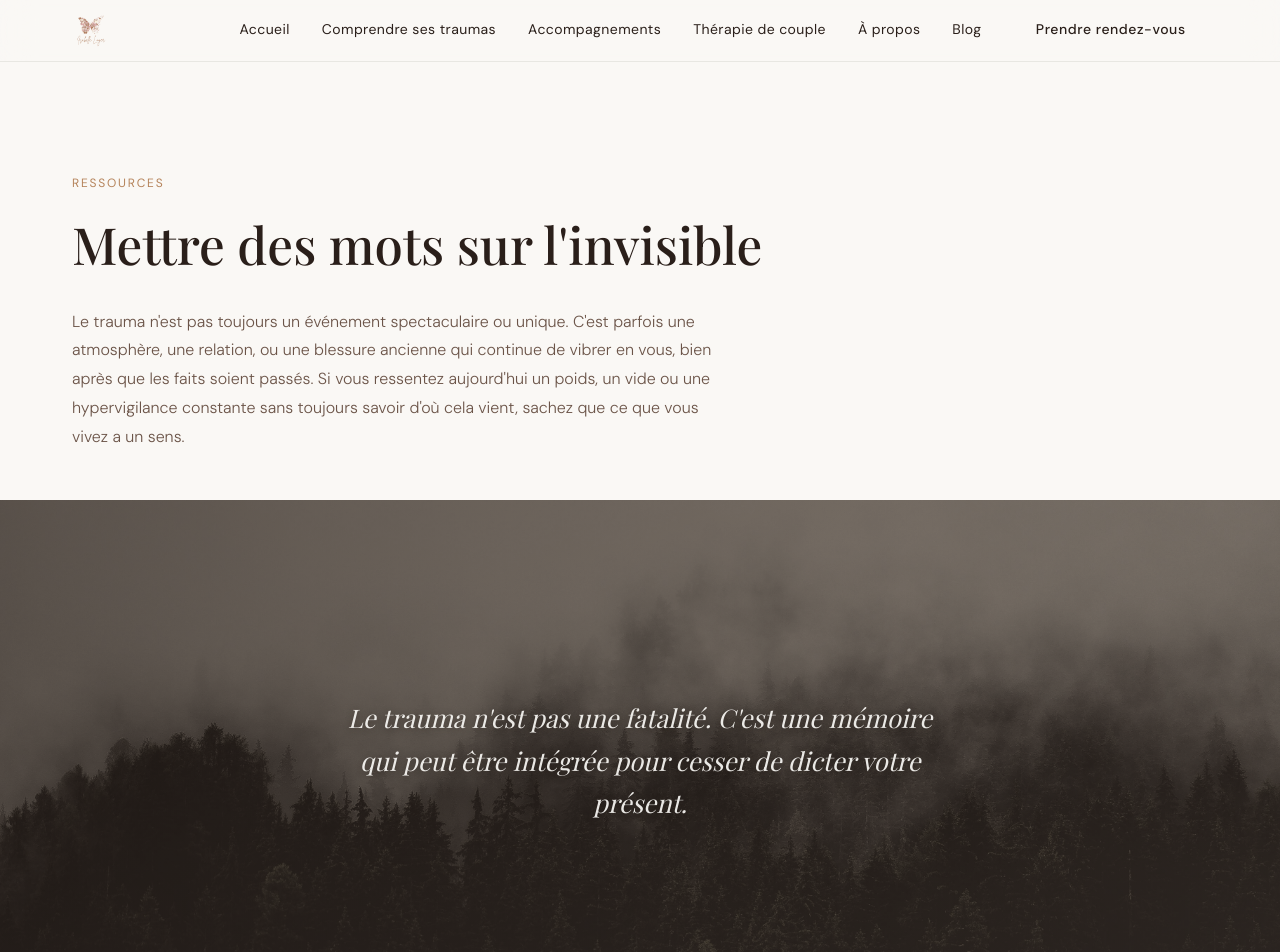
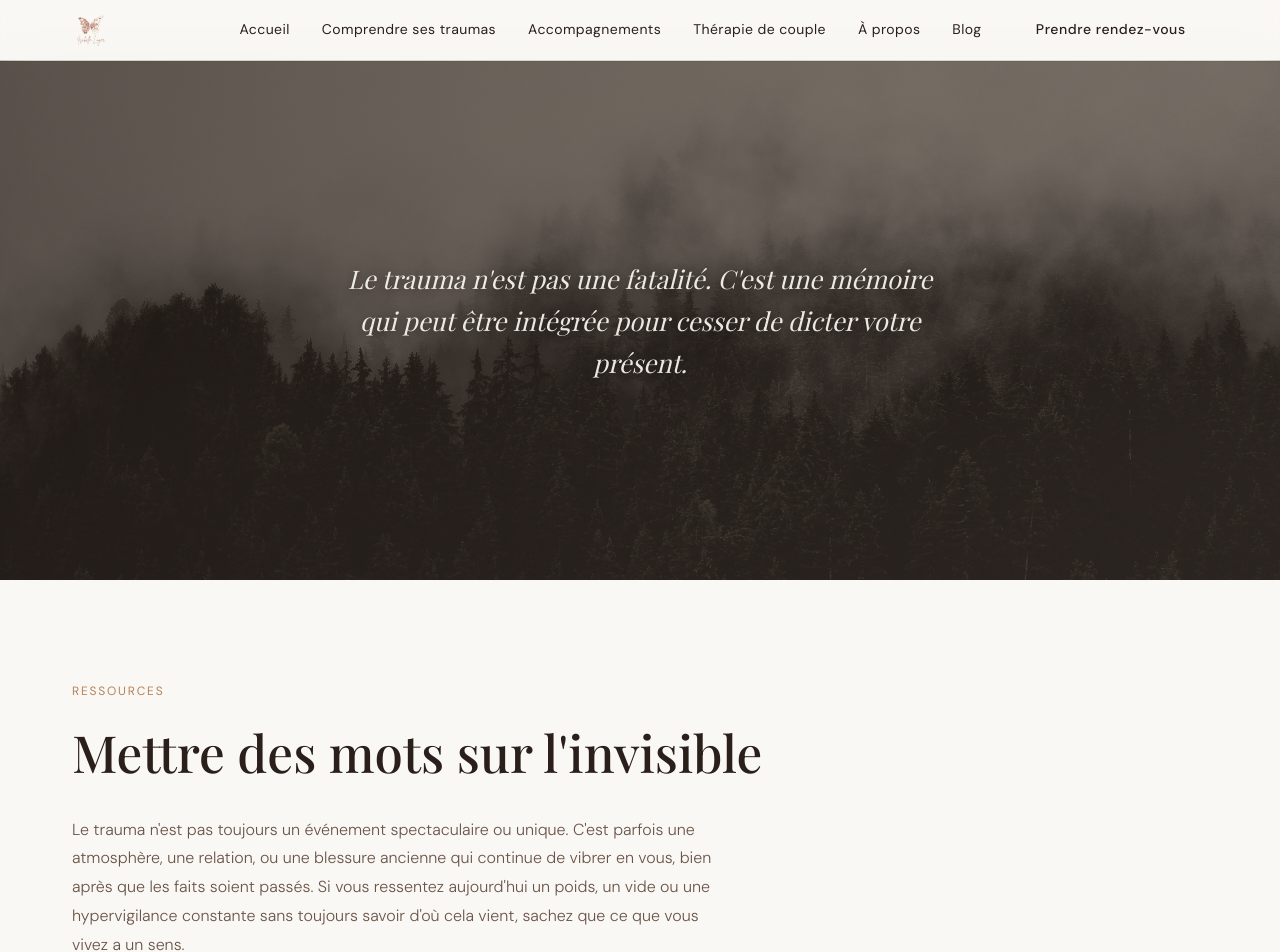
Before and after one commit to dessna12/isabelleloyer, a React (Vite) app: page /traumas in a window 1280 px wide. Shown: the top 952 px of the page. Built offline with nearby package versions, Linux system fonts and the light colour scheme; a web font is replaced by a local one.

Commit message:
Modify Page set up for Traumas

```diff
--- a/src/components/trauma/TraumaHero/TraumaHero.tsx
+++ b/src/components/trauma/TraumaHero/TraumaHero.tsx
@@ -4,6 +4,14 @@ export default function TraumaHero() {
   return (
     <div className="trauma-hero">
 
+      <div className="trauma-hero__image-wrap">
+        <div className="trauma-hero__image-bg" />
+        <div className="trauma-hero__image-overlay" />
+        <p className="trauma-hero__quote">
+          Le trauma n'est pas une fatalité. C'est une mémoire qui peut être intégrée
+          pour cesser de dicter votre présent.
+        </p>
+      </div>
       <div className="trauma-hero__text">
         <p className="trauma-hero__label">Ressources</p>
         <h1 className="trauma-hero__title">
@@ -19,14 +27,6 @@ export default function TraumaHero() {
         </p>
       </div>
 
-      <div className="trauma-hero__image-wrap">
-        <div className="trauma-hero__image-bg" />
-        <div className="trauma-hero__image-overlay" />
-        <p className="trauma-hero__quote">
-          Le trauma n'est pas une fatalité. C'est une mémoire qui peut être intégrée
-          pour cesser de dicter votre présent.
-        </p>
-      </div>
 
     </div>
   )
--- a/src/pages/Trauma.css
+++ b/src/pages/Trauma.css
@@ -1,6 +1,6 @@
 /* ── MAIN ── */
 .trauma-main {
-  padding-top: 72px;
+  padding-top: 60px;
 }
 
 /* ── SECTIONS ── */
```
